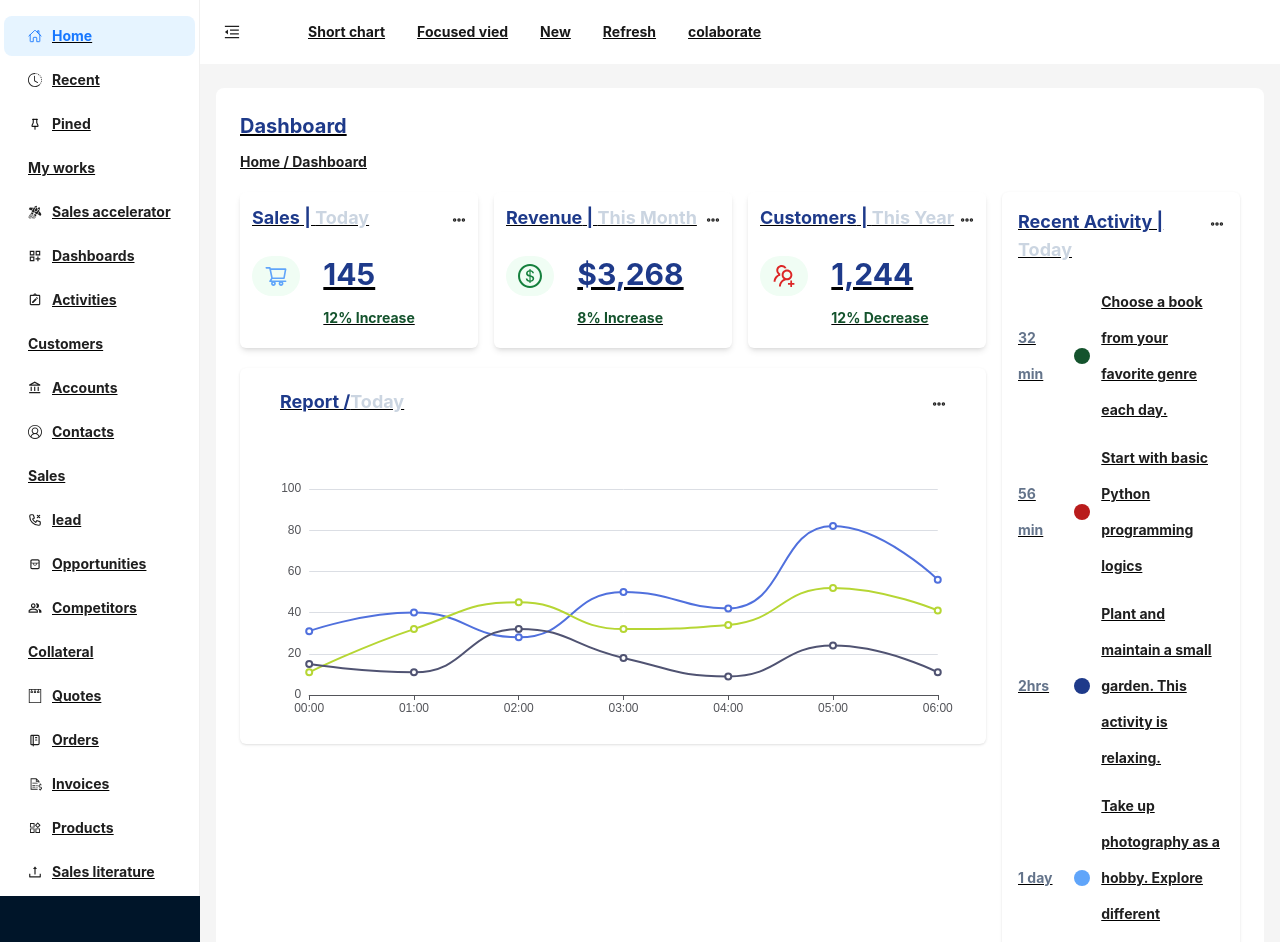
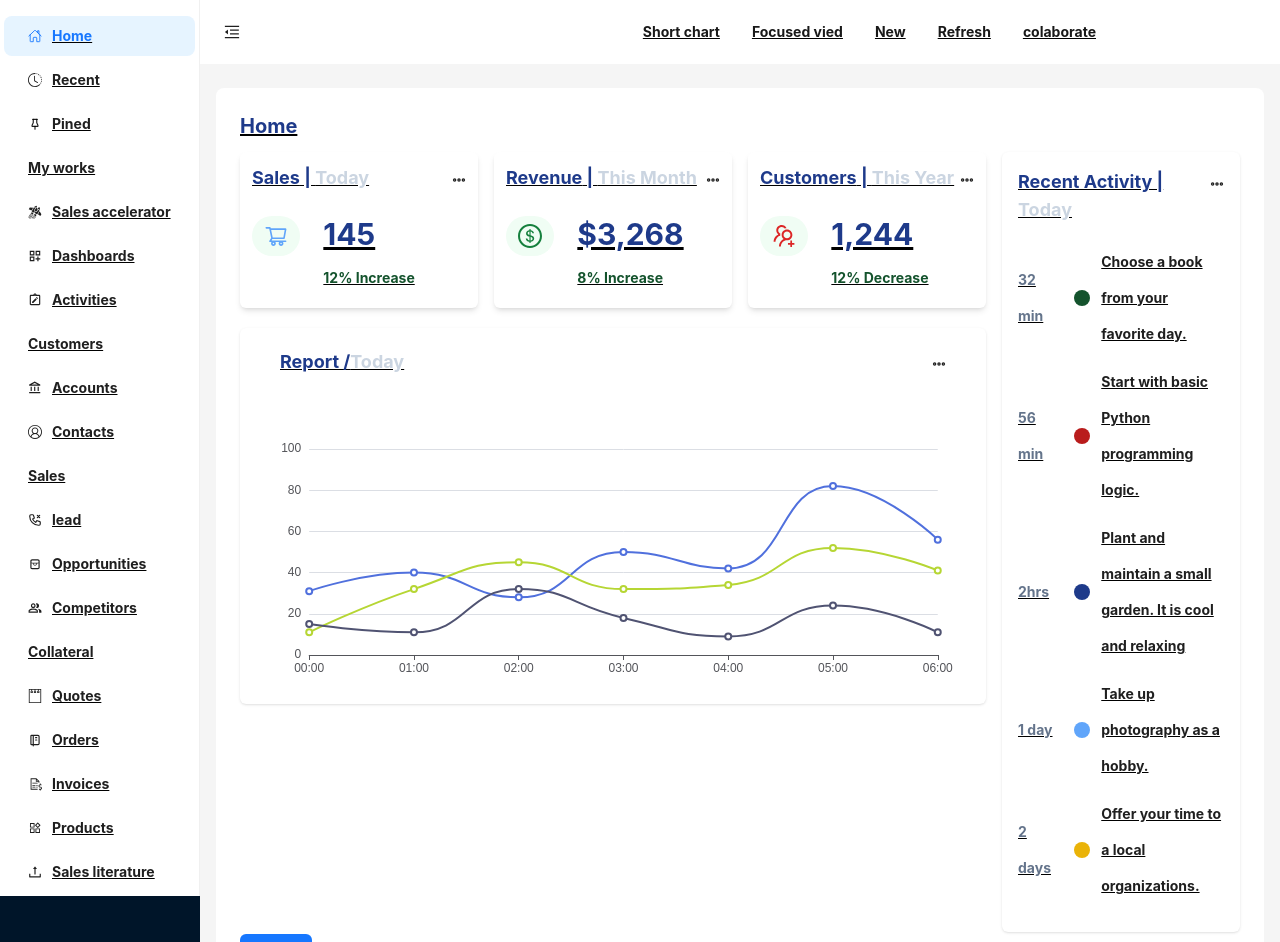
Before and after one commit to James-O/workergencrm, a Next.js app: page / in a window 1280 px wide. Shown: the top 942 px of the page. Built offline with nearby package versions, Linux system fonts and the light colour scheme.

Commit message:
Made changes inthe nav, table etc.

```diff
--- a/src/components/Navbarside.jsx
+++ b/src/components/Navbarside.jsx
@@ -28,7 +28,7 @@ const Navbarside = () => {
     token: { colorBgContainer, borderRadiusLG },
   } = theme.useToken();
   return (
-    <Layout className='sticky'>
+    <Layout className='relative'>
       <Sider trigger={null} collapsible collapsed={collapsed}>
         {/* <div className="demo-logo-vertical" /> */}
         <Menu
--- a/src/components/Navmenu.jsx
+++ b/src/components/Navmenu.jsx
@@ -12,8 +12,9 @@ function NavMenu() {
         setNav(!nav);
     }
     return (
-        <div className=''>
-            <div className=" nav flex ease-in duration-300 w-full">
+        <div className='ml-auto mr-40'>
+            {/* <div className="bg-white/80 shadow-md fixed top-0 left-0 z-40 w-full ease-in duration-300 backdrop-blur-md"> */}
+            <div className=" nav flex ease-in duration-300">
                 <div className=" px-10 sm:px-4 md:px-6 lg:px-6 container ml-auto">
 
                     <div className="flex items-center justify-between">
@@ -25,12 +26,12 @@ function NavMenu() {
                             <a href='' className='text-[#191919] font-bold hover:text-red-500'>colaborate</a>
                             {/* <button className='bg-red-900 active:scale-90 transition duration-100 transform hover:shadow-xl shadow-md rounded-full px-8 py-2 text-xl font-semibold text-white'>login</button> */}
                         </div>
-                        <div className="block lg:hidden z-40" onClick={handleNav}>
+                        <div className="block lg:hidden z-40 mt-4" onClick={handleNav}>
                             {
                                 nav ? (<RxCross2 size={25} className='text-[#191919] cursor-pointer' />) : (<TiThMenu className='text-red-500 cursor-pointer' size={25} />)
                             }
                         </div>
-                        <div className={`lg:hidden absolute sm:w-1/3 md:w-1/4 sm:h-2/5 px-4 py-2 text-xs font-medium ease-in shadow-sm backdrop-blur-md top-20 duration-500 ${nav ? "right-0" : "right-[-100%] pt-24"}`}>
+                        <div className={`lg:hidden absolute sm:w-1/3 md:w-1/4 sm:h-2/5 px-4 py-2 text-xs font-medium top-16 ${nav ? "" : "hidden"}`}>
                             <div className='flex flex-col gap-8 relative bg-white/80 py-8 px-3'>
                                 <a href='' className='text-[#191919] text-xl font-semibold hover:text-red-500'>Short chart</a>
                                 <a href='' className='text-[#191919] text-xl font-semibold hover:text-red-500'>Focused view</a>
--- a/src/components/contents/Dashboard.jsx
+++ b/src/components/contents/Dashboard.jsx
@@ -14,8 +14,8 @@ function Dashboard() {
     return (
         //<div className="ml-72 mt-[-34rem] mr-8">
         <div className="">
-            <h1 className='text-blue-900 font-bold size-8 text-xl'>Dashboard</h1>
-            <h2 className='mb-3'>Home / Dashboard</h2>
+            <h1 className='text-blue-900 font-bold size-8 text-xl mb-2'>Home</h1>
+            {/* <h2 className='mb-3'>Home / Dashboard</h2> */}
             <div className='grid grid-cols-12 gap-4'>
                 <div className="col-span-9">
                     <div className='grid grid-cols-1 sm:grid-cols-1 md:grid-cols-1 lg:grid-cols-3 gap-4'>
--- a/src/components/contents/ModalDesign.jsx
+++ b/src/components/contents/ModalDesign.jsx
@@ -17,10 +17,11 @@ const ModalDesign = () => {
                 onOk={() => setOpen(false)}
                 onCancel={() => setOpen(false)}
                 width={1000}
+
             >
                 <div>
                     some contents...
-                    <div className='flex gap-3'>
+                    <div className='flex gap-3 p'>
                         <div className='border p-4 w-1/3 rounded-xlg'>
                             <div className='grid grid-cols-4'>
                                 <img src={Image} alt='#' className='col-span-1'/>
--- a/src/components/contents/RecentActivities.jsx
+++ b/src/components/contents/RecentActivities.jsx
@@ -24,7 +24,7 @@ function RecentActivities() {
             activity={{
               time: '32 min',
               icon: <div className='text-green-900'> <Circle/></div>,
-              desc: 'Choose a book from your favorite genre each day.'
+              desc: 'Choose a book from your favorite day.'
             }}
           />
         </div>
@@ -33,7 +33,7 @@ function RecentActivities() {
             activity={{
               time: '56 min',
               icon: <div className='text-red-700'> <Circle/></div>,
-              desc: 'Start with basic Python programming logics'
+              desc: 'Start with basic Python programming logic.'
             }}
             />
         </div>
@@ -42,7 +42,7 @@ function RecentActivities() {
             activity={{
               time: '2hrs',
               icon: <div className='text-blue-900'> <Circle/></div>,
-              desc: 'Plant and maintain a small garden. This activity is relaxing.'
+              desc: 'Plant and maintain a small garden. It is cool and relaxing'
             }}
             />
         </div>
@@ -51,7 +51,7 @@ function RecentActivities() {
             activity={{
               time: '1 day',
               icon: <div className='text-blue-400'> <Circle/></div>,
-              desc: 'Take up photography as a hobby. Explore different techniques.'
+              desc: 'Take up photography as a hobby.'
             }}
             />
         </div>
@@ -60,11 +60,11 @@ function RecentActivities() {
             activity={{
               time: '2 days',
               icon: <div className='text-yellow-500'> <Circle/></div>,
-              desc: 'Offer your time to a local charity or community organizations.'
+              desc: 'Offer your time to a local organizations.'
             }}
             />
         </div>
-        <div>
+        {/* <div>
           <Activity
             activity={{
               time: '4 weeks',
@@ -72,7 +72,7 @@ function RecentActivities() {
               desc: "Start a blog on a topic you are passionate about today."
             }}
             />
-        </div>
+        </div> */}
     </div>
   )
 }
--- a/src/components/contents/TableDesign.jsx
+++ b/src/components/contents/TableDesign.jsx
@@ -111,18 +111,19 @@ const TableDesign = () => {
     },
   ];
   return (
-    <>
+    <div className='sm:w-3/4 lg:w-full'>
       <Space
         style={{
           marginBottom: 16,
         }}
+        className='w-3/4 lg:flex sm:hidden'
       >
         <Button onClick={setAgeSort}>Sort age</Button>
         <Button onClick={clearFilters}>Clear filters</Button>
         <Button onClick={clearAll}>Clear filters and sorters</Button>
       </Space>
       <Table columns={columns} dataSource={data} onChange={handleChange} />
-    </>
+    </div>
   );
 };
 export default TableDesign;
```
